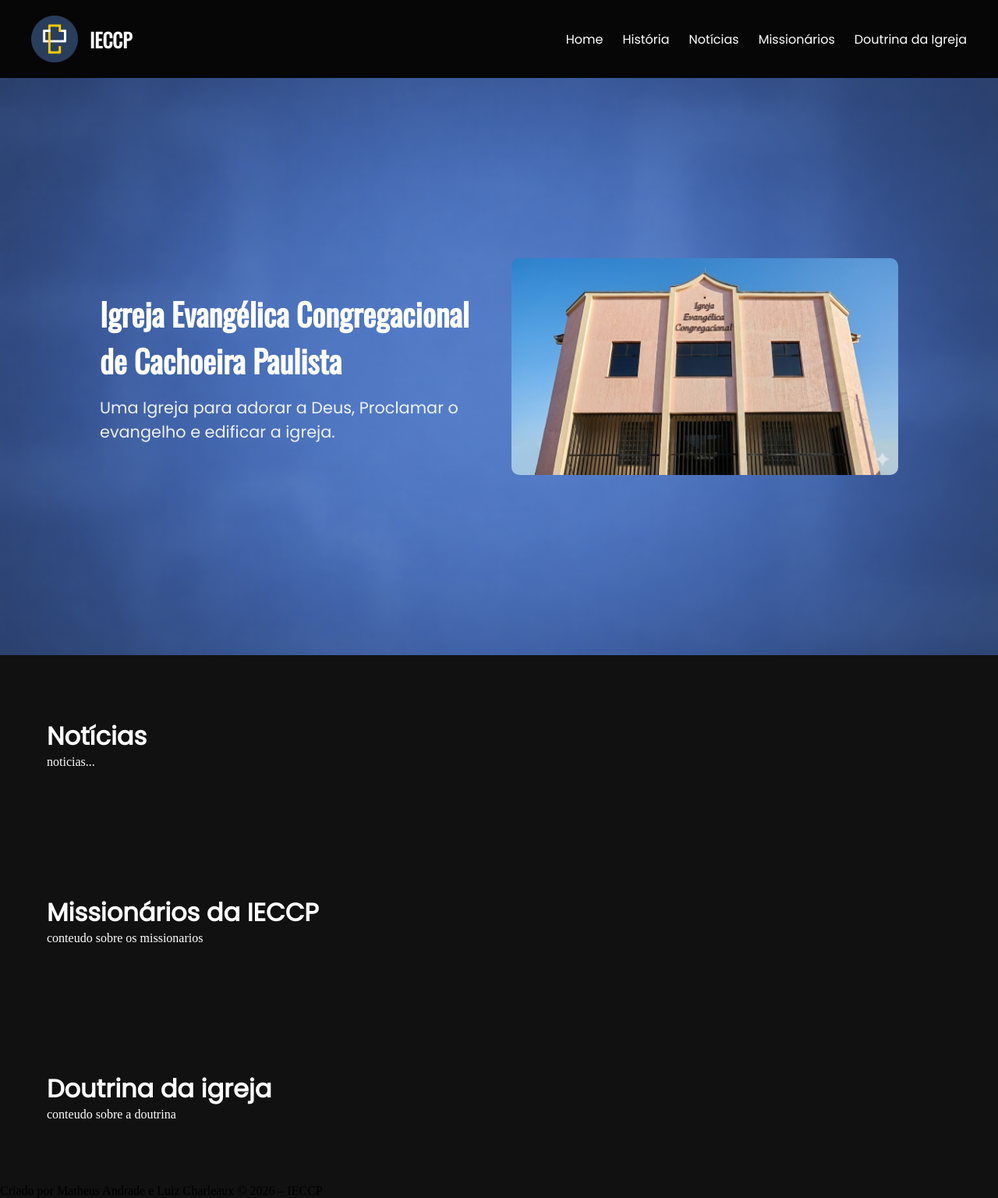
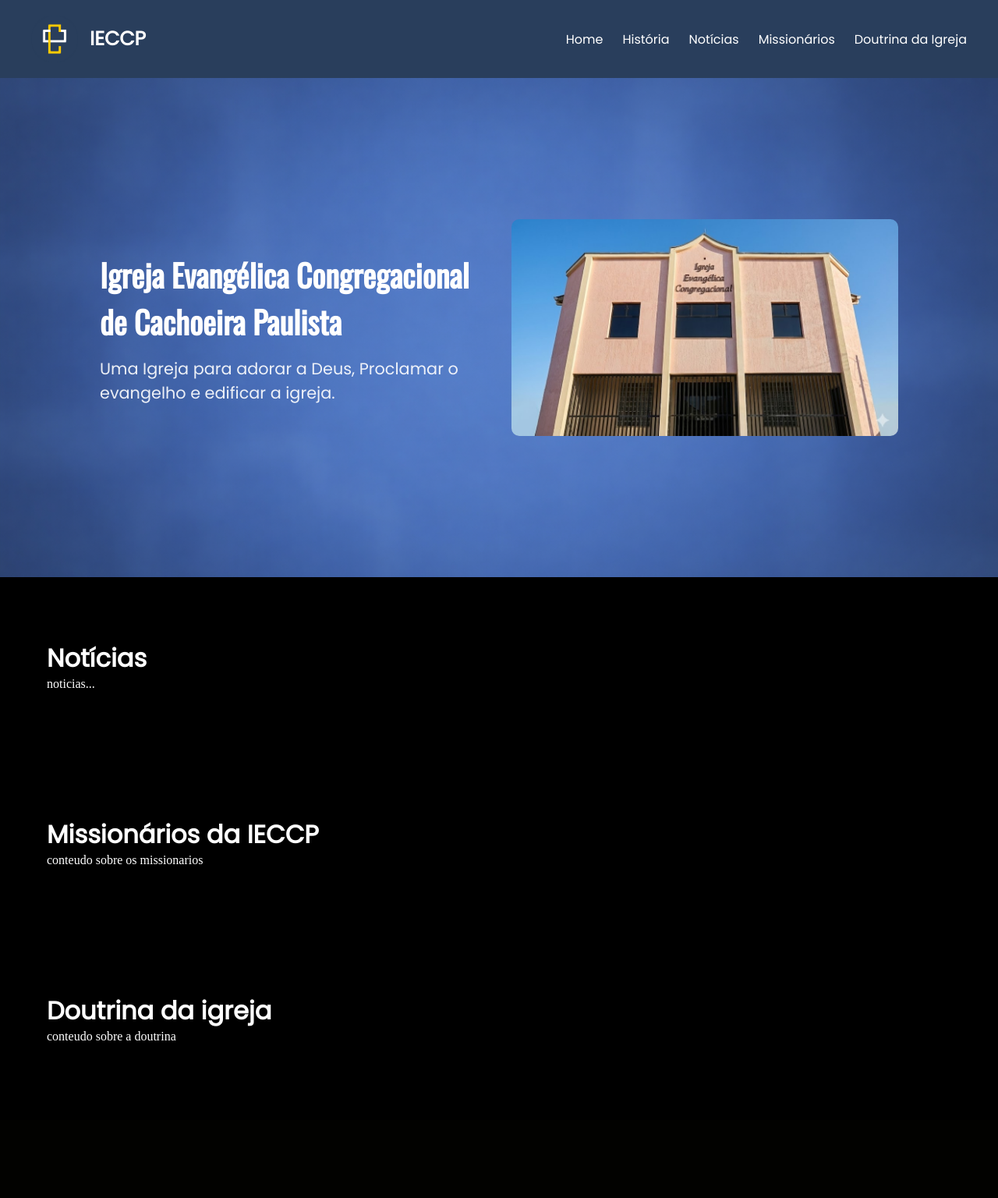
Before and after one commit to MatheusMX900/ieccp, a PHP site: page / in a window 1280 px wide. Shown: the whole page at 78% size. After the commit the page ends 1334 px from the top, so only its background shows below. Run offline with PHP 8.4, Linux system fonts and the light colour scheme.

Commit message:
fix: update header title styling and adjust body background color

```diff
--- a/index.html
+++ b/index.html
@@ -17,7 +17,7 @@
     <header>
         <div class="branding">
         <img src="/img/logo.png" alt="LOGO_IECCP">
-        <h1 style="font-family: Oswald;">IECCP</h1>
+        <h1>IECCP</h1>
         </div>
 
         <nav>
--- a/style.css
+++ b/style.css
@@ -1,10 +1,12 @@
 *{
+  /* Faz com que o Padding não aumente o tamanho do elemento */
+  box-sizing: border-box;
   margin: 0;
   padding: 0;
 }
 
 body {
-  background-color: #111;
+  background-color: black;
 }
 
 header {
@@ -12,9 +14,14 @@
   justify-content: space-between;
   align-items: center;
   padding: 20px 40px;
-  background: rgba(0,0,0,0.6);
+  background: #293e5c;
+  /* background: #ffcc00; */
   position: sticky;
   top: 0;
+
+  /* Mantém o header fixo no topo mantendo ele na frente*/
+  z-index: 1000;
+  width: 100%;
 }
 
 .content_title {
```
